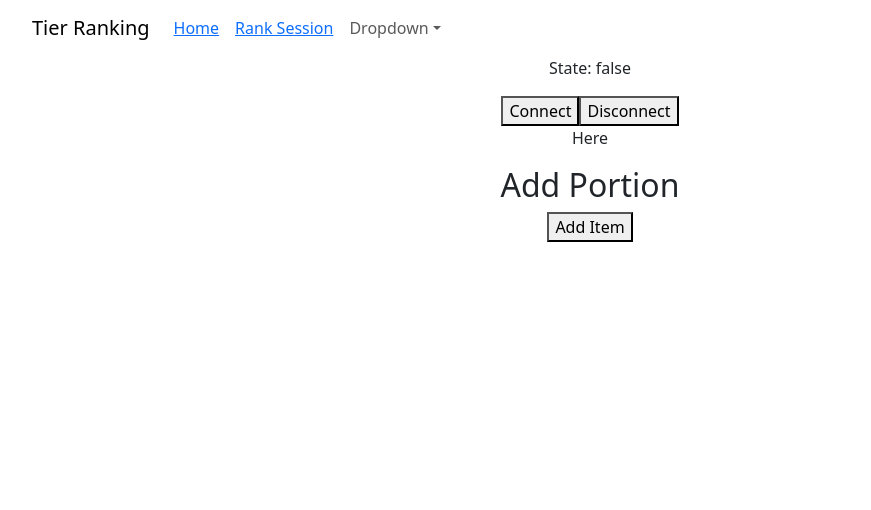
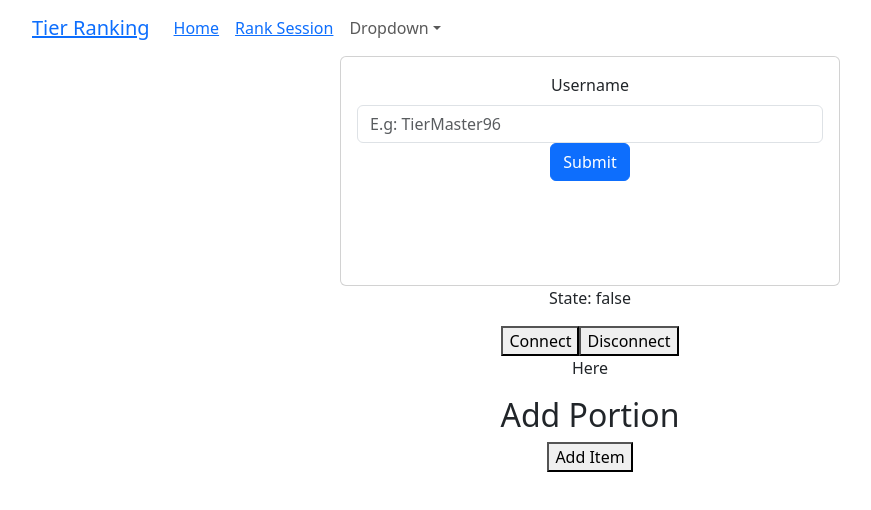
Before and after one commit to j0rdanbruce/Tier-Maker-App, a React (Create React App) app in the folder client/: page / in a window 1280 px wide. Shown: the top 510 px of the page, without its empty margins (50-921 px from the left). Built offline with nearby package versions, Linux system fonts and the light colour scheme; no server answers.

Commit message:
Created an index page and a username form to set the user's username.

```diff
--- a/client/src/App.js
+++ b/client/src/App.js
@@ -14,6 +14,7 @@ import {
 } from "react-router-dom";
 
 //Web page imports go here
+import Index from './components/Pages/Index';
 import Home from './components/Pages/Home';
 import RankingSession from './components/RankingSession/RankingSession';
 
@@ -21,6 +22,7 @@ import RankingSession from './components/RankingSession/RankingSession';
 import NavigationBar from './components/NavigationBar/NavigationBar';
 
 function App() {
+  const [username, setUsername] = useState(null);
   const [isConnected, setIsConnected] = useState(socket.connected);
   const [rooms, setRooms] = useState({
     Room1: [],
@@ -54,8 +56,12 @@ function App() {
         <NavigationBar />
         <Routes>
           <Route
+            exact path='/'
+            element={<Index setUsername={setUsername} />}
+          />
+          <Route
             path='/home'
-            element={<Home name="Jordan" rooms={rooms} />}
+            element={<Home name={username} rooms={rooms} />}
           />
           <Route
             path="/rank-session"
--- a/client/src/components/NavigationBar/NavigationBar.js
+++ b/client/src/components/NavigationBar/NavigationBar.js
@@ -15,7 +15,9 @@ const NavigationBar = (props) => {
   return (
     <Navbar expand="lg" className="navbar">
       <Container>
-        <Navbar.Brand href="#home">Tier Ranking</Navbar.Brand>
+        <Navbar.Brand>
+          <Link to="/">Tier Ranking</Link>
+        </Navbar.Brand>
         <Navbar.Toggle aria-controls="basic-navbar-nav" />
         <Navbar.Collapse id="basic-navbar-nav">
           <Nav className="me-auto">
--- /dev/null
+++ b/client/src/components/Pages/Index.js
@@ -0,0 +1,60 @@
+/**
+ * The component that represents the Index (Landing) page of the web application.
+ * Users will land on this page first.
+ */
+
+//react-boostrap imports go here
+import Card from "react-bootstrap/Card";
+import Form from "react-bootstrap/Form";
+import Button from "react-bootstrap/Button";
+
+/**
+ * The component for the username form.
+ */
+
+const UsernameForm = (props) => {
+  const { setUsername } = props;
+
+  return (
+    <Form>
+      <Form.Group controlId="username">
+        <Form.Label>Username</Form.Label>
+        <Form.Control type="text" placeholder="E.g: TierMaster96" />
+        <Button
+          type="submit"
+          onClick={(event) => handleUsernameFormSubmission(event)}
+        >
+          Submit
+        </Button>
+      </Form.Group>
+    </Form>
+  );
+
+  function handleUsernameFormSubmission(event) {
+    event.preventDefault();
+
+    const username = document.getElementById('username').value;
+    setUsername(username);
+  }
+}
+
+const Index = (props) => {
+  const { setUsername } = props;
+
+  const style = {
+    width: '500px',
+    height: '230px',
+    marginLeft: 'auto',
+    marginRight: 'auto'
+  }
+
+  return (
+    <Card style={style}>
+      <Card.Body>
+        <UsernameForm setUsername={setUsername} />
+      </Card.Body>
+    </Card>
+  );
+}
+
+export default Index;
```
